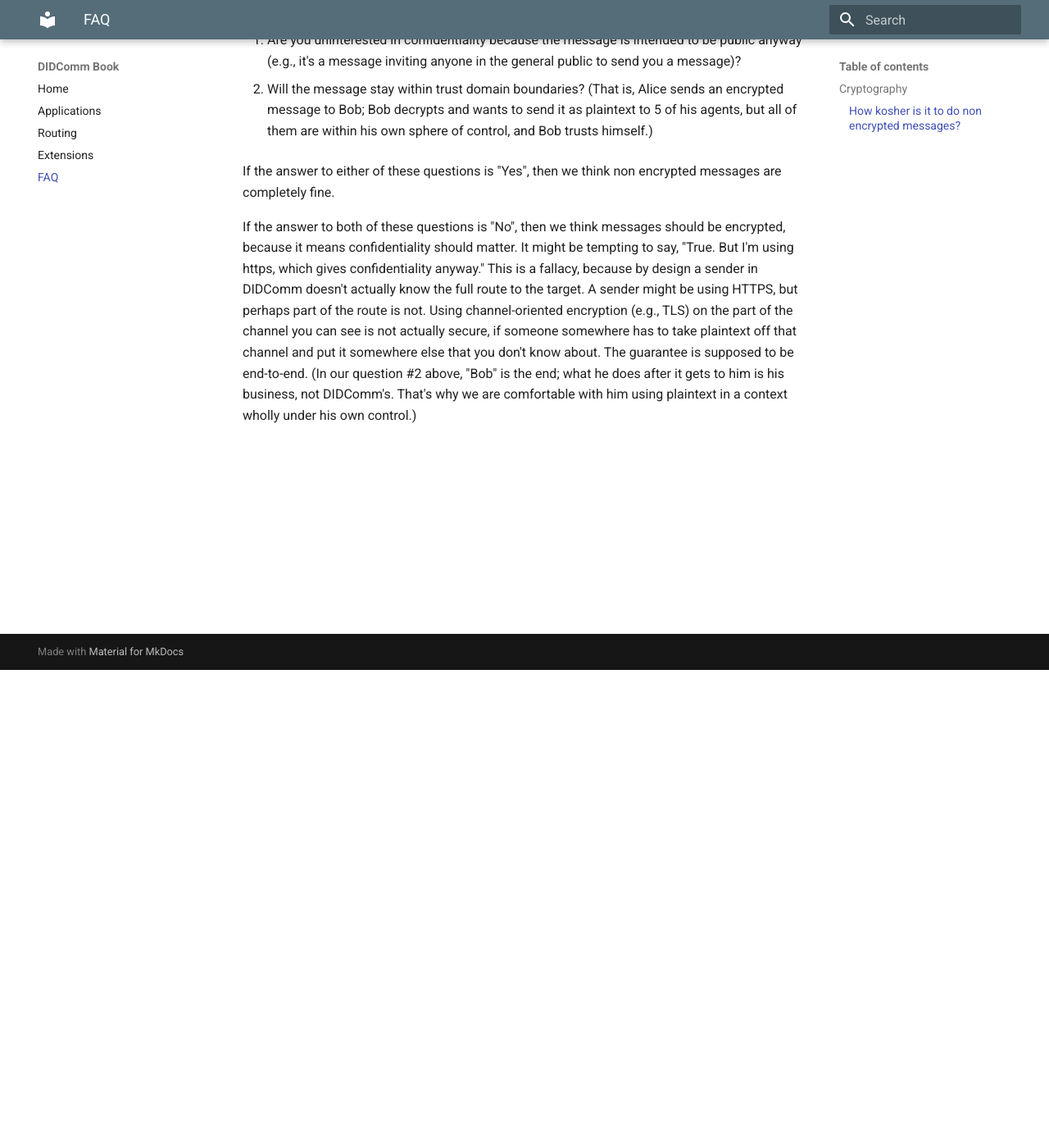
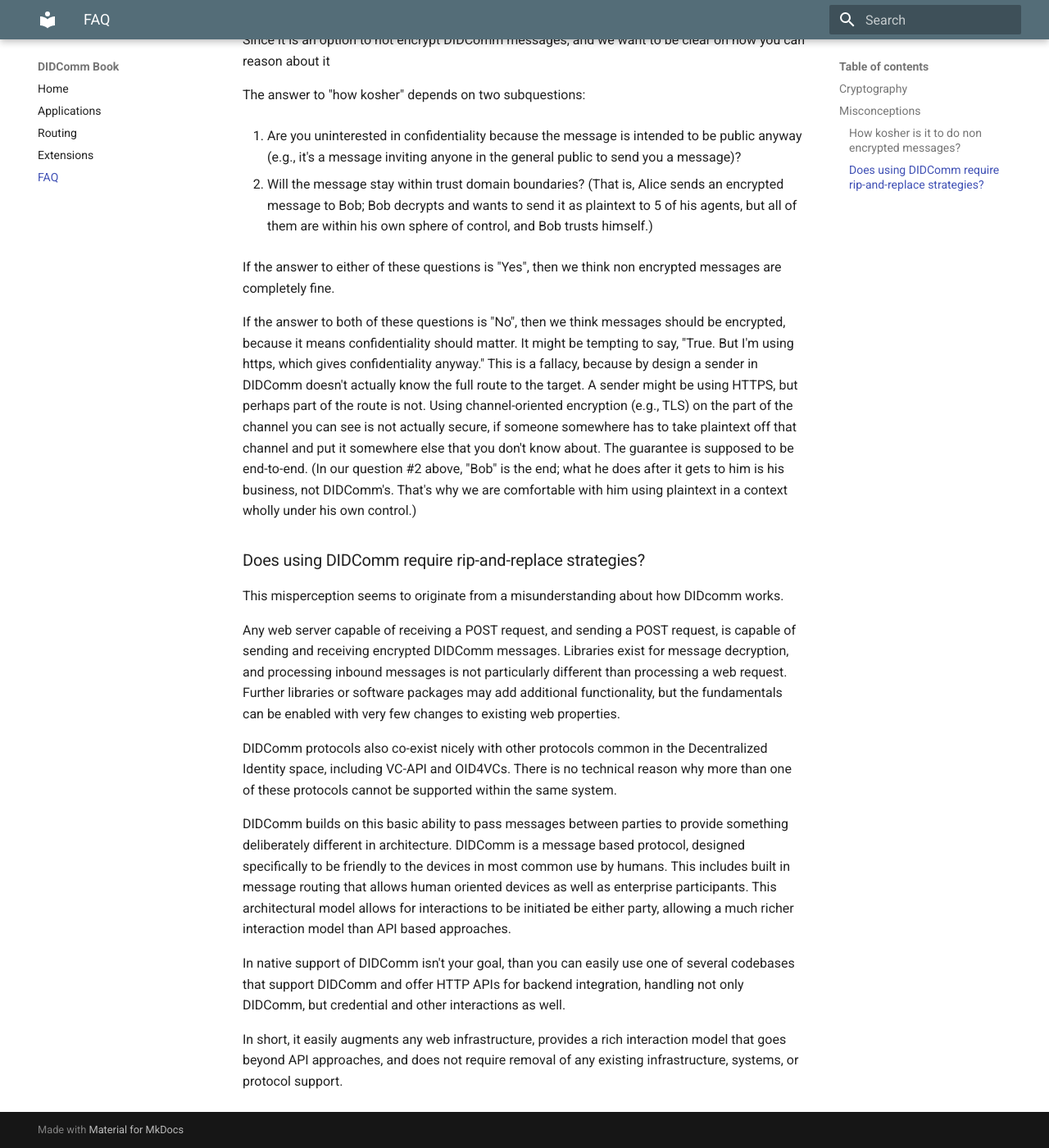
Before and after one commit to decentralized-identity/didcomm-book, an MkDocs documentation site: the page built from docs/faq.md, in a window 1280 px wide and 1400 px high, scrolled down 583 px. Shown: the whole window at 82% size. Built offline with MkDocs 1.6.1 and Material for MkDocs 9.7.7, drawn with Linux system fonts in a browser that asks for light colours; some of the changed text lies outside the part shown.

Commit message:
FAQ: rip and replace
written to address a misconception adoption of DIDComm is a rip-and-replace operation.

```diff
--- a/docs/faq.md
+++ b/docs/faq.md
@@ -4,6 +4,9 @@ We have sections of questions and questions underneath each section. They link d
 
 ## Cryptography
 1. [How kosher is it to do non encrypted messages?](#how-kosher-is-it-to-do-non-encrypted-messages)
+
+## Misconceptions
+1. [Does using DIDComm require rip-and-replace strategies?](#does-using-didcomm-require-rip-and-replace-strategies)
 
 ******
 
@@ -19,3 +22,18 @@ The answer to "how kosher" depends on two subquestions:
 If the answer to either of these questions is "Yes", then we think non encrypted messages are completely fine.
 
 If the answer to both of these questions is "No", then we think messages should be encrypted, because it means confidentiality should matter. It might be tempting to say, "True. But I'm using https, which gives confidentiality anyway." This is a fallacy, because by design a sender in DIDComm doesn't actually know the full route to the target. A sender might be using HTTPS, but perhaps part of the route is not. Using channel-oriented encryption (e.g., TLS) on the part of the channel you can see is not actually secure, if someone somewhere has to take plaintext off that channel and put it somewhere else that you don't know about. The guarantee is supposed to be end-to-end. (In our question #2 above, "Bob" is the end; what he does after it gets to him is his business, not DIDComm's. That's why we are comfortable with him using plaintext in a context wholly under his own control.)
+
+
+### Does using DIDComm require rip-and-replace strategies?
+
+This misperception seems to originate from a misunderstanding about how DIDcomm works.
+
+Any web server capable of receiving a POST request, and sending a POST request, is capable of sending and receiving encrypted DIDComm messages. Libraries exist for message decryption, and processing inbound messages is not particularly different than processing a web request. Further libraries or software packages may add additional functionality, but the fundamentals can be enabled with very few changes to existing web properties.
+
+DIDComm protocols also co-exist nicely with other protocols common in the Decentralized Identity space, including VC-API and OID4VCs. There is no technical reason why more than one of these protocols cannot be supported within the same system.
+
+DIDComm builds on this basic ability to pass messages between parties to provide something deliberately different in architecture. DIDComm is a message based protocol, designed specifically to be friendly to the devices in most common use by humans. This includes built in message routing that allows human oriented devices as well as enterprise participants. This architectural model allows for interactions to be initiated be either party, allowing a much richer interaction model than API based approaches.
+
+In native support of DIDComm isn't your goal, than you can easily use one of several codebases that support DIDComm and offer HTTP APIs for backend integration, handling not only DIDComm, but credential and other interactions as well.
+
+In short, it easily augments any web infrastructure, provides a rich interaction model that goes beyond API approaches, and does not require removal of any existing infrastructure, systems, or protocol support.
```
